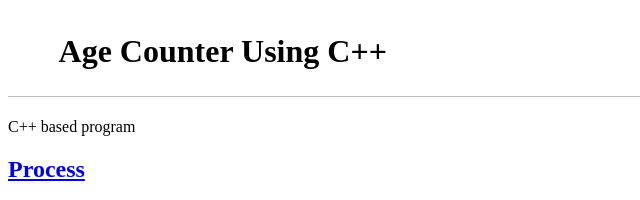
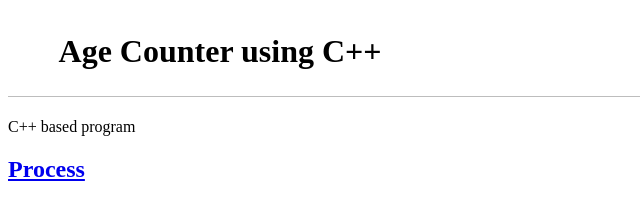
Before and after one commit to Shaikh-Abrar-Kabir/Age-Counter-Cpp, a plain HTML site: page index.html in a window 1280 px wide. Shown: the top 200 px of the page, 0-640 px from the left. Drawn offline with Linux system fonts and the light colour scheme.

Commit message:
Update index.html

```diff
--- a/index.html
+++ b/index.html
@@ -2,7 +2,7 @@
 
 
 
-Age Counter Using C++
+Age Counter using C++
 
 
 
```
